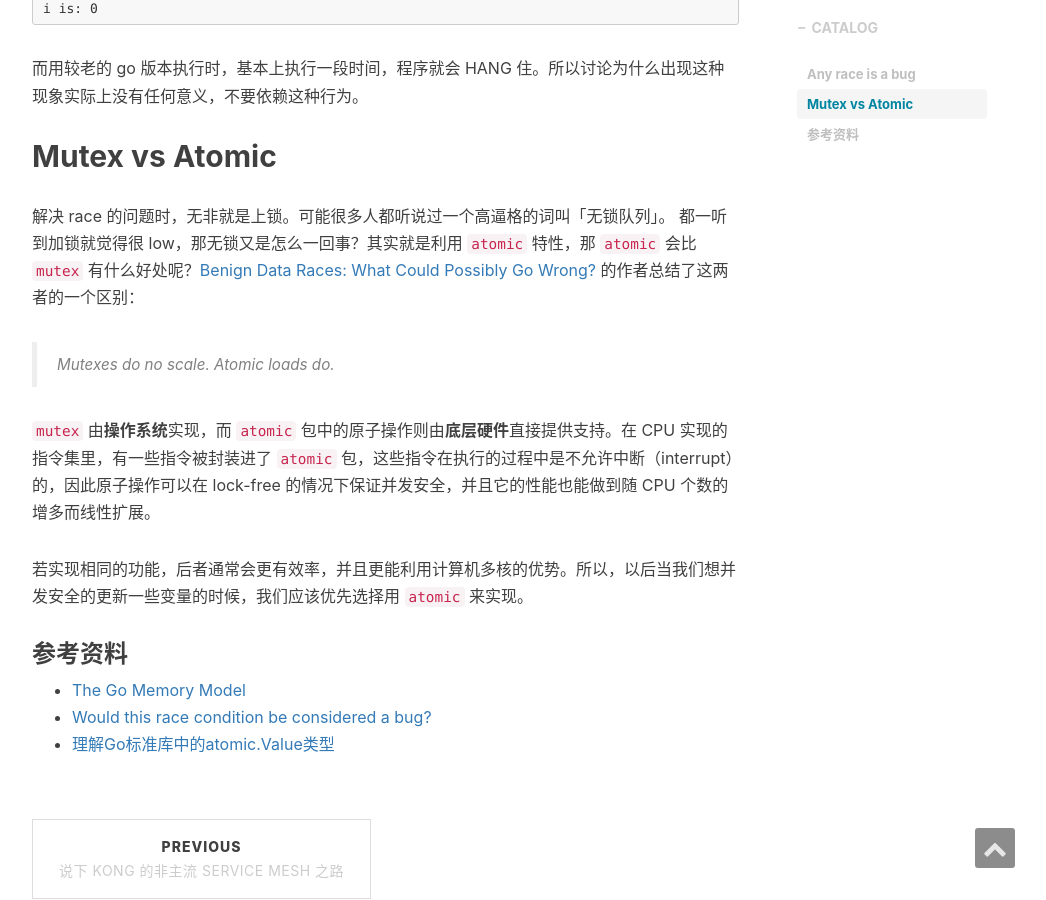
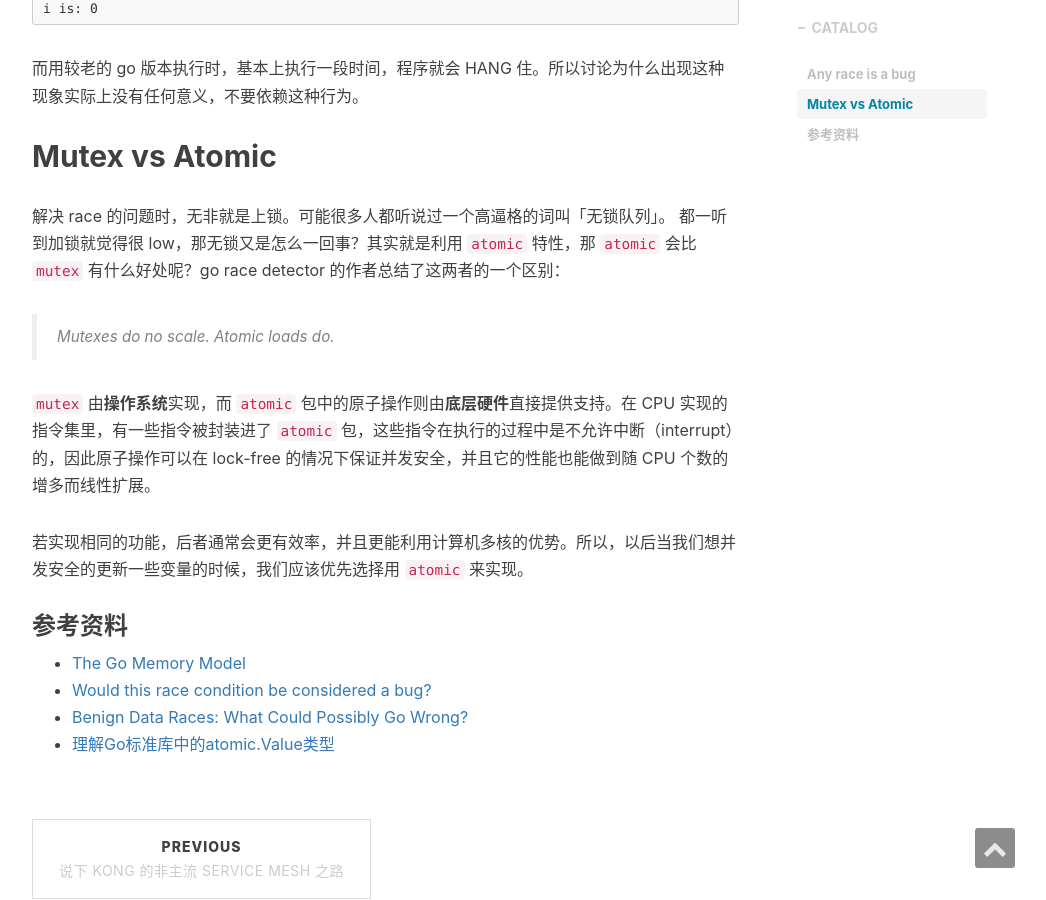
Before and after one commit to ms2008/ms2008.github.io, a Jekyll site: the page built from _posts/2019-05-12-golang-data-race.md, in a window 1280 px wide and 900 px high, scrolled down 2366 px. Shown: the whole window, without its empty margins (233-1279 px from the left). Built offline with Jekyll 4.4.1, drawn with Linux system fonts in a browser that asks for light colours; nearby versions of some CDN libraries; comment, search, counter and statistics services are not loaded; some of the changed lines change nothing that is shown.

Commit message:
minor fixes

```diff
--- a/_posts/2019-05-12-golang-data-race.md
+++ b/_posts/2019-05-12-golang-data-race.md
@@ -88,7 +88,7 @@
 
 ## Mutex vs Atomic
 
-解决 race 的问题时，无非就是上锁。可能很多人都听说过一个高逼格的词叫「无锁队列」。 都一听到加锁就觉得很 low，那无锁又是怎么一回事？其实就是利用 `atomic` 特性，那 `atomic` 会比 `mutex` 有什么好处呢？[Benign Data Races: What Could Possibly Go Wrong?][1] 的作者总结了这两者的一个区别：
+解决 race 的问题时，无非就是上锁。可能很多人都听说过一个高逼格的词叫「无锁队列」。 都一听到加锁就觉得很 low，那无锁又是怎么一回事？其实就是利用 `atomic` 特性，那 `atomic` 会比 `mutex` 有什么好处呢？go race detector 的作者总结了这两者的一个区别：
 
 > Mutexes do no scale. Atomic loads do.
 
@@ -100,6 +100,5 @@
 
 - [The Go Memory Model](https://golang.org/ref/mem)
 - [Would this race condition be considered a bug?](https://groups.google.com/d/topic/golang-nuts/HUfe1iGbo1w/discussion)
+- [Benign Data Races: What Could Possibly Go Wrong?](https://software.intel.com/en-us/blogs/2013/01/06/benign-data-races-what-could-possibly-go-wrong)
 - [理解Go标准库中的atomic.Value类型](https://blog.betacat.io/post/golang-atomic-value-exploration/)
-
-[1]: https://software.intel.com/en-us/blogs/2013/01/06/benign-data-races-what-could-possibly-go-wrong
```
